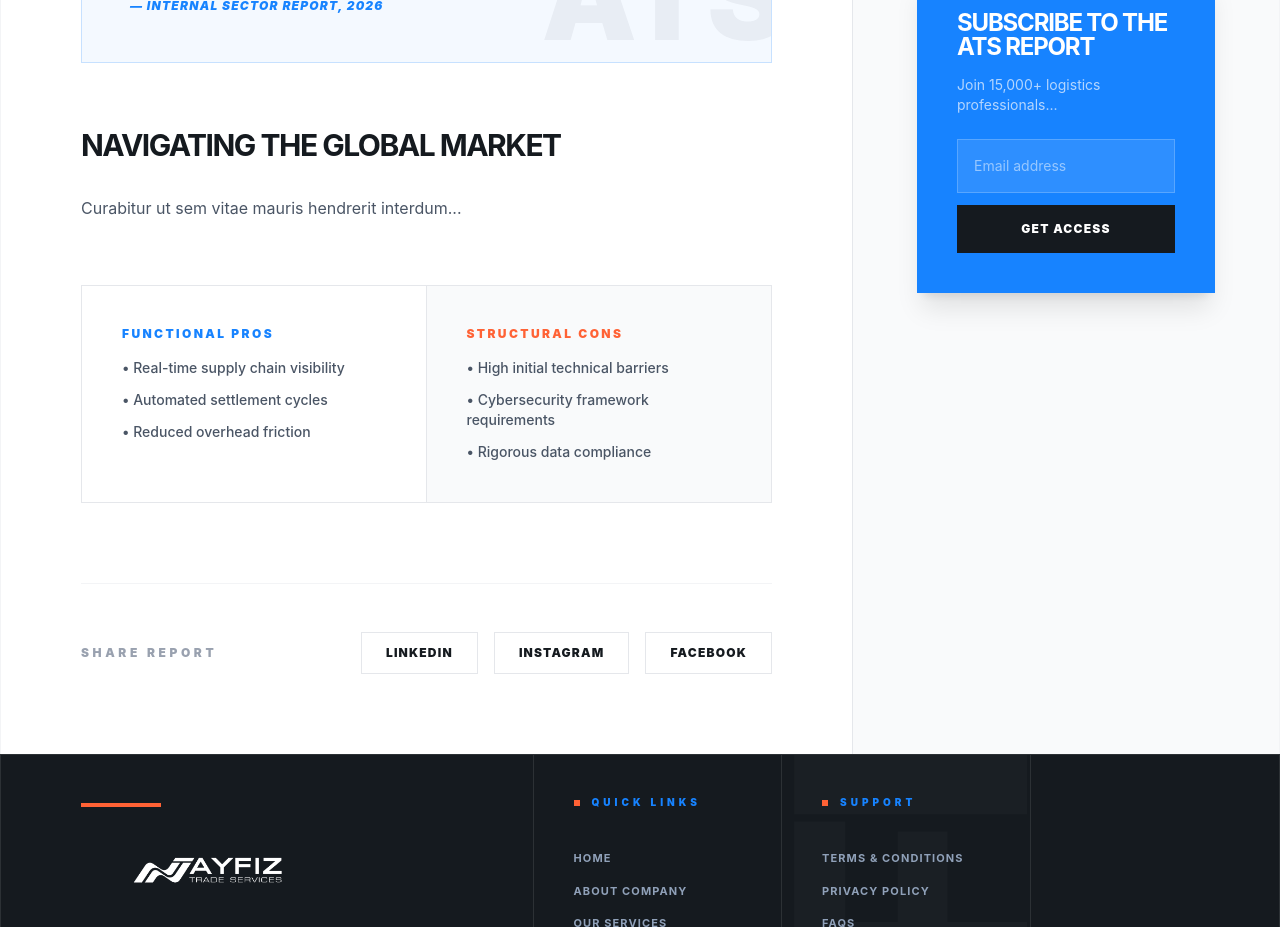
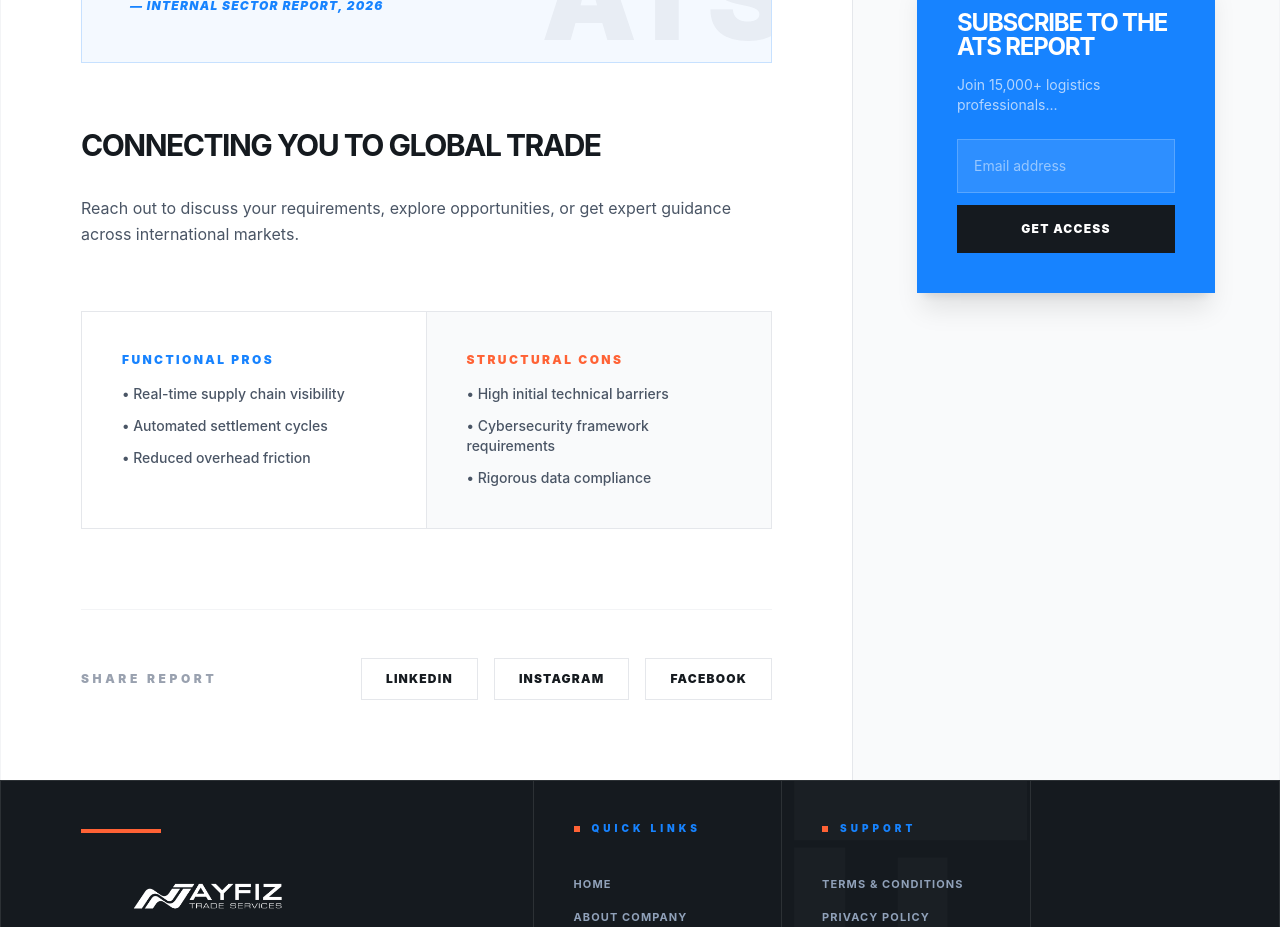
Before and after one commit to AyfizInfoTechSolutions/ATS, a React (Vite) app: page /blog/01 in a window 1280 px wide. Shown: the part 1460-2387 px from the top of the page. Built offline with nearby package versions, Linux system fonts and the light colour scheme.

Commit message:
blog detail navigation added

```diff
--- a/src/components/BlogDetail.jsx
+++ b/src/components/BlogDetail.jsx
@@ -195,15 +195,15 @@ const BlogDetail = () => {
                 </div>
                 <span className="absolute -bottom-8 -right-4 text-[120px] font-black text-brand-dark/5 select-none">ATS</span>
               </motion.blockquote>
+              <Link to="/contact">
+                <h2 className="text-3xl font-bold hover:italic hover:underline text-brand-dark uppercase tracking-tighter mb-8 hover:text-brand-primary">
+                  Connecting You to Global Trade
+                </h2>
 
-              <h2 className="text-3xl font-bold text-brand-dark uppercase tracking-tighter mb-8">
-                Navigating the Global Market
-              </h2>
-
-              <p>
-                Curabitur ut sem vitae mauris hendrerit interdum...
-              </p>
-
+                <p>
+                  Reach out to discuss your requirements, explore opportunities, or get expert guidance across international markets.
+                </p>
+              </Link>
               <motion.div
                 initial={{ opacity: 0 }}
                 whileInView={{ opacity: 1 }}
```
